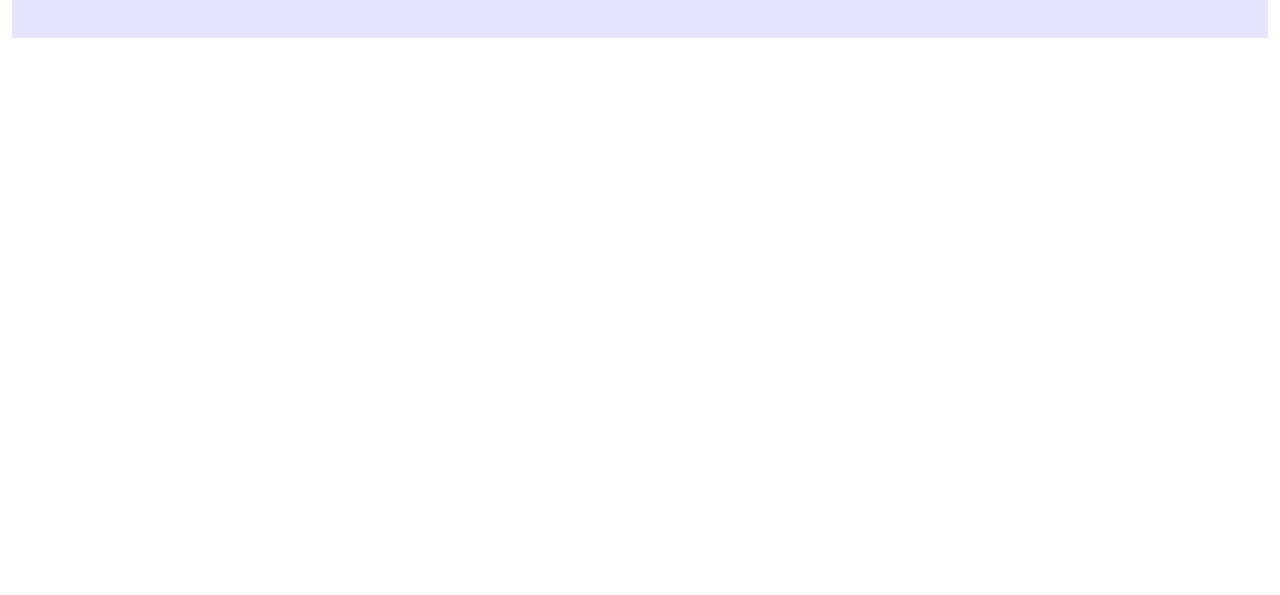
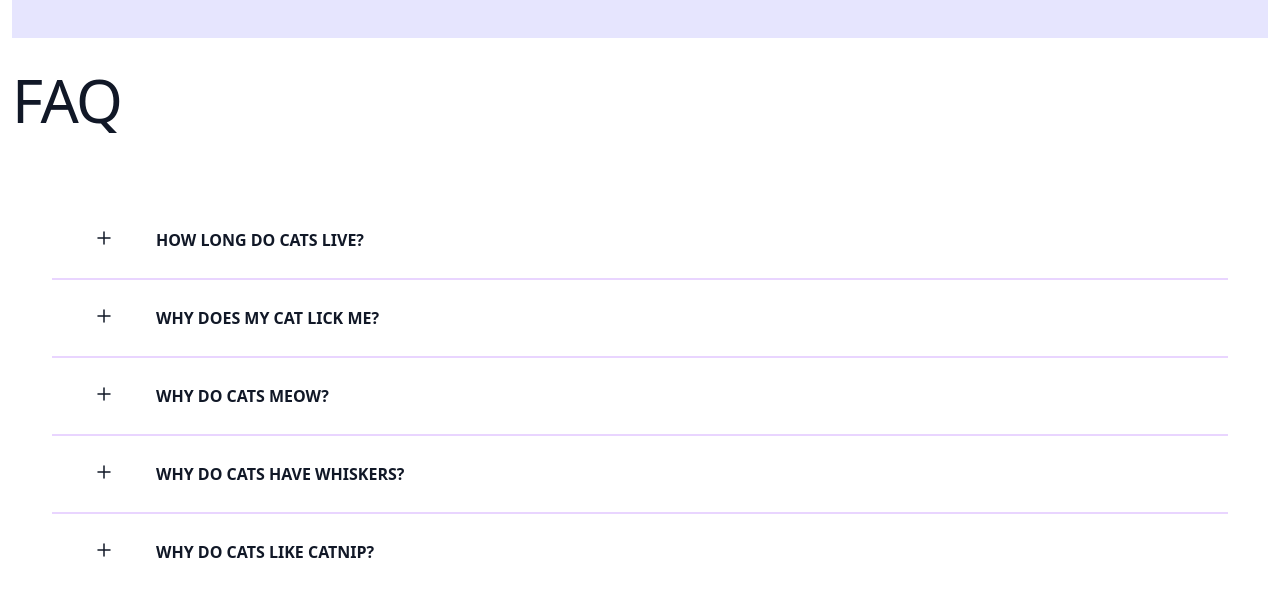
Before and after one commit to Bruuu/feline-app, a Next.js app: page / in a window 1280 px wide. Shown: the part 2442-3037 px from the top of the page. Before the commit the page ends 2480 px from the top, so only its background shows below. Built offline with nearby package versions, Linux system fonts and the light colour scheme.

Commit message:
Create FAQ component

```diff
--- /dev/null
+++ b/src/components/faq.tsx
@@ -0,0 +1,102 @@
+import { useState } from "react";
+
+const Question: React.FunctionComponent<{ question: string; body: string }> = ({
+  question,
+  body,
+}) => {
+  const [open, setOpen] = useState(false);
+  return (
+    <div className="pt-6">
+      <dt>
+        <button
+          type="button"
+          className="flex w-full items-start justify-between text-left text-gray-900"
+          aria-controls="faq-0"
+          aria-expanded={open}
+          onClick={() => setOpen(!open)}
+        >
+          <span className="h-7 pl-10 items-center">
+            <svg
+              className="h-6 w-6 aria-hidden:hidden"
+              fill="none"
+              viewBox="0 0 24 24"
+              strokeWidth="1.5"
+              stroke="currentColor"
+              aria-hidden={open}
+            >
+              <path
+                strokeLinecap="round"
+                strokeLinejoin="round"
+                d="M12 6v12m6-6H6"
+              />
+            </svg>
+
+            <svg
+              className="h-6 w-6 aria-hidden:hidden"
+              fill="none"
+              viewBox="0 0 24 24"
+              strokeWidth="1.5"
+              stroke="currentColor"
+              aria-hidden={!open}
+            >
+              <path strokeLinecap="round" strokeLinejoin="round" d="M18 12H6" />
+            </svg>
+          </span>
+          <span className="ml-10 text-base font-semibold flex-1 leading-7">
+            {question}
+          </span>
+        </button>
+      </dt>
+      <dd
+        className="aria-hidden:hidden mt-2 pr-12"
+        id="faq-0"
+        aria-hidden={!open}
+      >
+        <p className="text-base leading-7 text-gray-600 pl-[104px]">{body}</p>
+      </dd>
+    </div>
+  );
+};
+
+const Faq: React.FunctionComponent = () => {
+  const data = [
+    {
+      question: "HOW LONG DO CATS LIVE?",
+      body: "The average age of a cat living indoors is 12-15 years. The average age for a cat living outdoors can be as little as 2 – 5 years.",
+    },
+    {
+      question: "WHY DOES MY CAT LICK ME?",
+      body: `It is believed that cats groom and lick humans and felines as a way of displaying trust and affection. However, other reasons as to why your cat may be licking you may be due to anxiety.`,
+    },
+    {
+      question: "WHY DO CATS MEOW?",
+      body: "Kittens meow to their mother when they are hungry, scared or cold, but once they grow older this vocalisation changes to yowls, hisses and growls to communicate amongst each other. Meowing is then reserved for communication with people.",
+    },
+    {
+      question: "WHY DO CATS HAVE WHISKERS?",
+      body: `A cat’s whiskers are a lot like a human’s touch receptors, they are also known as tactile hairs, or vibrissae and are primarily located on either side of your cats nose as well as the upper facial lip. Shorter whiskers are also found above the eyes, jaw line and the back of their front legs.`,
+    },
+    {
+      question: "WHY DO CATS LIKE CATNIP?",
+      body: `Catnip being in the mint family and containing an essential oil called Nepetalactone which has a very strong impact which can turn even the laziest of cats into a fuzzy ball of mayhem. Once smelt the cats are drawn towards the mint due to ‘happy’ feeling they get when they smell it, but once eaten it will make cats feel very chilled and mellow.`,
+    },
+  ];
+  return (
+    <section className="mt-32 ">
+      <h1 className="mt-10 text-7xl font-medium tracking-tight text-gray-900 sm:text-6xl">
+        FAQ
+      </h1>
+      <div className="py-4 sm:py-6 lg:py-8">
+        <div className="px-10 divide-y-2 divide-purple-200">
+          <dl className="mt-10 space-y-6 divide-y-2 divide-purple-200">
+            {data.map(({ question, body }, i) => {
+              return <Question key={i} question={question} body={body} />;
+            })}
+          </dl>
+        </div>
+      </div>
+    </section>
+  );
+};
+
+export default Faq;
--- a/src/pages/index.tsx
+++ b/src/pages/index.tsx
@@ -5,6 +5,7 @@ import Stats from "@/components/stats";
 import Features from "@/components/features";
 import Prices from "@/components/prices";
 import Cats from "@/components/cats";
+import Faq from "@/components/faq";
 
 const inter = Inter({ subsets: ["latin"] });
 
@@ -23,6 +24,7 @@ export default function Home() {
         <Features />
         <Prices />
         <Cats />
+        <Faq />
       </main>
     </>
   );
```
